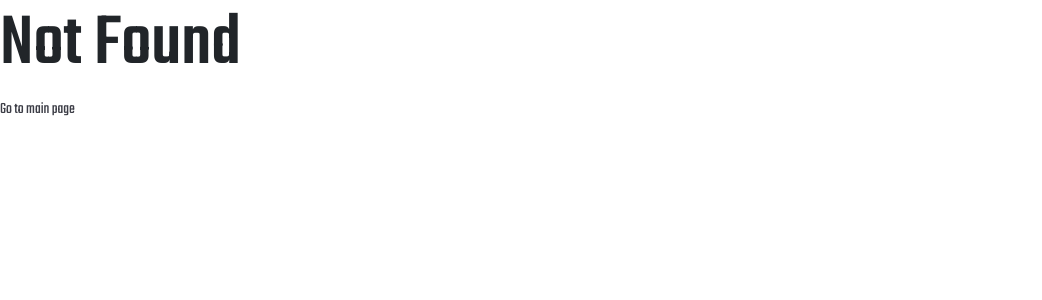
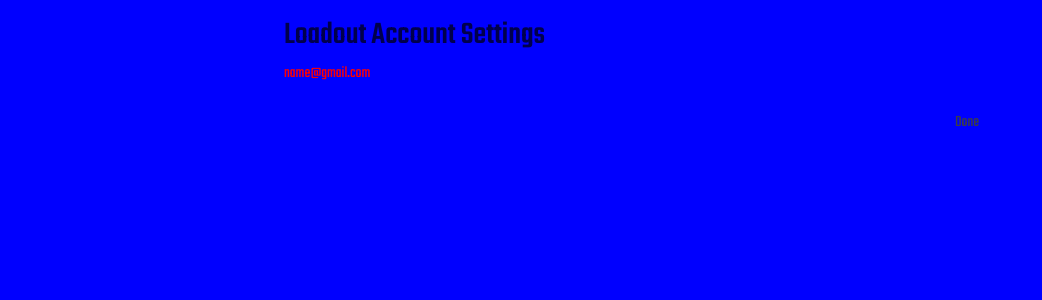
Before and after one commit to Chris-Fortier/loadout, a React (Create React App) app: page /account-settings in a window 1280 px wide. Before the commit this address had no page. Shown: the top 300 px of the page, without its empty margins (0-1042 px from the left). Built offline with nearby package versions, Linux system fonts and the light colour scheme.

Commit message:
add account settings page

```diff
--- a/src/App.js
+++ b/src/App.js
@@ -7,6 +7,7 @@ import NotFound from "./components/pages/NotFound";
 import ItemList from "./components/pages/ItemList";
 import LoadoutList from "./components/pages/LoadoutList";
 import LoadoutSharing from "./components/pages/LoadoutSharing";
+import AccountSettings from "./components/pages/AccountSettings";
 
 function App() {
    // I think these declare different urls as differnt React components under the hood
@@ -20,6 +21,7 @@ function App() {
             <Route exact path="/loadout" component={ItemList} />
             <Route exact path="/loadout-list" component={LoadoutList} />
             <Route exact path="/loadout-sharing" component={LoadoutSharing} />
+            <Route exact path="/account-settings" component={AccountSettings} />
             <Route component={NotFound} />
          </Switch>
       </Router>
--- /dev/null
+++ b/src/components/pages/AccountSettings.js
@@ -0,0 +1,52 @@
+import React from "react";
+import { connect } from "react-redux";
+import { Link } from "react-router-dom"; // a React element for linking
+
+class AccountSettings extends React.Component {
+   constructor(props) {
+      super(props); // boilerplate
+
+      // set default state values
+      this.state = {};
+   }
+
+   // methods happen here, such as what happens when you click on a button
+
+   render() {
+      console.log("Rendering page...");
+
+      return (
+         <div className="item-list account-settings">
+            <div className="container-fluid item-cards-container scroll-fix">
+               <div className="row">
+                  <div className="col">
+                     <h5>Loadout Account Settings</h5>
+                  </div>
+               </div>
+               <div className="row">
+                  <div className="col">
+                     <p>name@gmail.com</p>
+                  </div>
+               </div>
+               <div className="row">
+                  <div className="col">
+                     <Link
+                        to="/loadout-list"
+                        className="btn btn-link float-right"
+                     >
+                        Done
+                     </Link>
+                  </div>
+               </div>
+            </div>
+         </div>
+      );
+   }
+}
+
+// maps the store to props
+function mapStateToProps(state) {
+   return {};
+}
+
+export default connect(mapStateToProps)(AccountSettings); // this is "currying"
--- a/src/components/ui/Header.js
+++ b/src/components/ui/Header.js
@@ -77,9 +77,12 @@ class Header extends React.Component {
             </div>
             <div className="row">
                <div className="col">
-                  <button className="btn btn-link float-right">
+                  <Link
+                     className="btn btn-link float-right"
+                     to="/account-settings"
+                  >
                      Account Settings
-                  </button>
+                  </Link>
                </div>
             </div>
             <div className="row">
--- a/src/style/style.scss
+++ b/src/style/style.scss
@@ -289,6 +289,11 @@ body {
    }
 }
 
+.account-settings {
+   color: red;
+   background-color: blue;
+}
+
 // main title on landing page
 h1 {
    font-size: 75px;
--- a/src/style/theme.scss
+++ b/src/style/theme.scss
@@ -90,7 +90,6 @@ $theme-colors: map-merge(
    $theme-colors
 );
 
-
 // loadout colors
 
 $level-colors: (
@@ -100,35 +99,30 @@ $level-colors: (
       // 2: #798d4d,
       // 3: #937e53,
       // 4: #ad6d6d,
-
       // 15% saturation
       // 0: #718497,
       // 1: #688e74,
       // 2: #7c8862,
       // 3: #8b7f65,
       // 4: #9b7575,
-
       // all gray
       // 0: gray,
       // 1: gray,
       // 2: gray,
       // 3: gray,
       // 4: gray,
-
       // blue-teal straight to brown
       // 0: #5c7a99,
       // 1: #6b7a8a,
       // 2: #7a7a7b,
       // 3: #8a7a6b,
       // 4: #997a5c,
-
       // blue-teal straight to brown 2 (more even luminance)
       0: #6886a5,
    1: #748393,
    2: #808081,
    3: #8d7d6e,
    4: #997a5c,
-
    // blue-teal to green to brown
       // 0: #6b859e,
       // 1: #629563,
@@ -140,25 +134,37 @@ $level-colors: (
 $level-change: 12%; // how much each lighter or darker the parent and child levels are compared to the current level
 // 10-15% work well
 
-
 $parent-colors: (
-   0: lighten(map-get($level-colors, 0 ),$level-change),
-   1: lighten(map-get($level-colors, 1 ),$level-change),
-   2: lighten(map-get($level-colors, 2 ),$level-change),
-   3: lighten(map-get($level-colors, 3 ),$level-change),
-   4: lighten(map-get($level-colors, 4 ),$level-change),
+   0: lighten(map-get($level-colors, 0), $level-change),
+   1: lighten(map-get($level-colors, 1), $level-change),
+   2: lighten(map-get($level-colors, 2), $level-change),
+   3: lighten(map-get($level-colors, 3), $level-change),
+   4: lighten(map-get($level-colors, 4), $level-change),
 );
 
 $child-colors: (
-   0: darken(map-get($level-colors, 0 ),$level-change),
-   1: darken(map-get($level-colors, 1 ),$level-change),
-   2: darken(map-get($level-colors, 2 ),$level-change),
-   3: darken(map-get($level-colors, 3 ),$level-change),
-   4: darken(map-get($level-colors, 4 ),$level-change),
+   0: darken(map-get($level-colors, 0), $level-change),
+   1: darken(map-get($level-colors, 1), $level-change),
+   2: darken(map-get($level-colors, 2), $level-change),
+   3: darken(map-get($level-colors, 3), $level-change),
+   4: darken(map-get($level-colors, 4), $level-change),
 );
 
-$darker-stuff: rgba(0, 0, 0, 0.7); // make this a darker version of whatever color is behind it
-$lighter-stuff: rgba(255, 255, 255, 0.7); // this this a lighter version of whatever color is behind it
+$header-bg-color: darken(map-get($level-colors, 0), 40%);
+$header-text-color: map-get($level-colors, 4);
+
+$darker-stuff: rgba(
+   0,
+   0,
+   0,
+   0.7
+); // make this a darker version of whatever color is behind it
+$lighter-stuff: rgba(
+   255,
+   255,
+   255,
+   0.7
+); // this this a lighter version of whatever color is behind it
 
 // SPACING
 
@@ -328,11 +334,6 @@ $custom-control-indicator-checked-bg: $component-active-bg;
 // $custom-control-indicator-checked-border-color: $custom-control-indicator-checked-bg;
 // $custom-control-indicator-checked-box-shadow: none;
 
-// my theme for loadout
-
-$header-bg-color: $black;
-$header-text-color: $white;
-
 // BREAKPOINTS
 
 $item-card-min-width: 263px; // minimum width of the item cards before the layout changes
```
Lines whose indentation alone changed are shown as unchanged.
